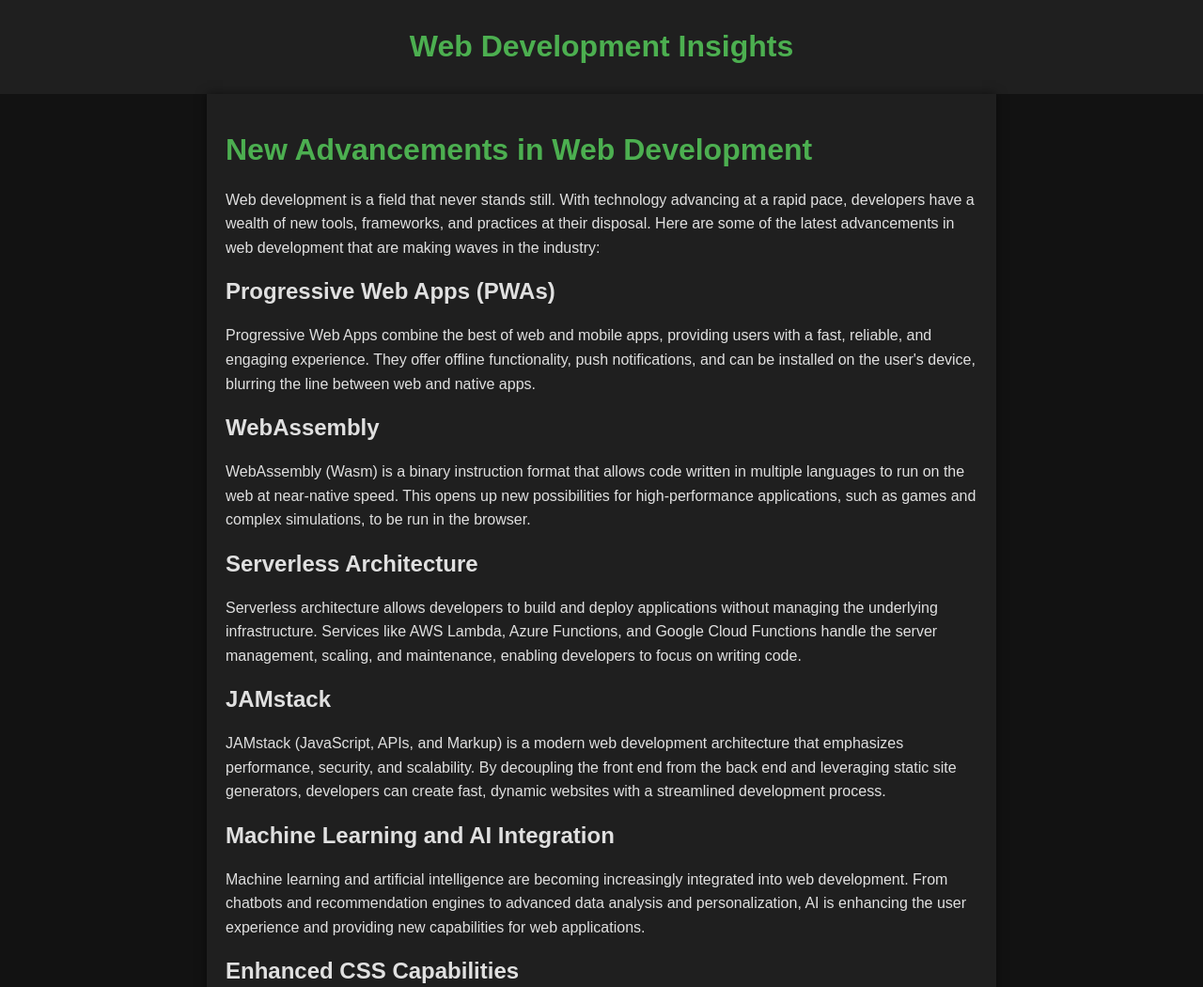
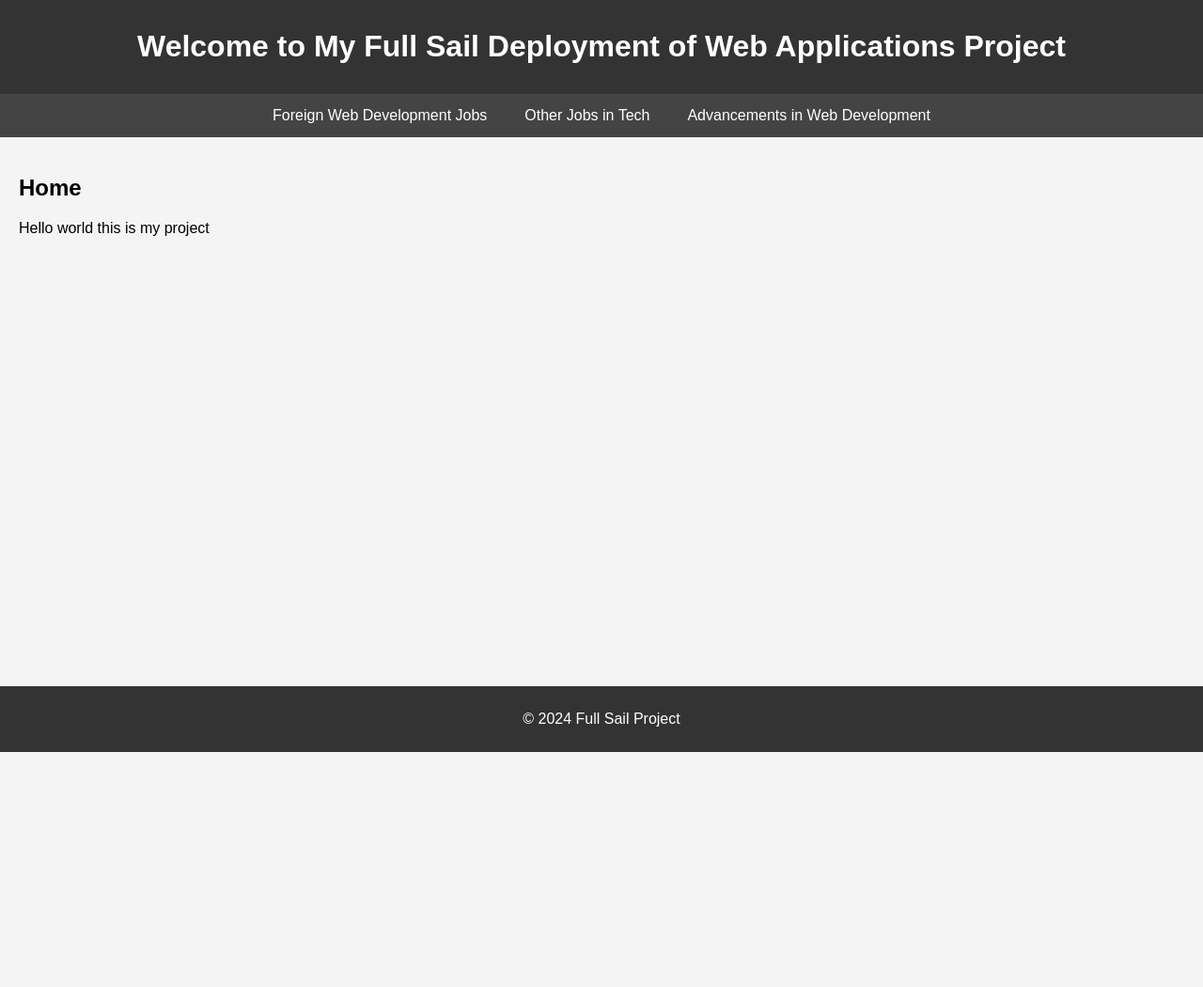
Before and after one commit to LyonKabel/pages, a plain HTML site: page advancementsInWebDevelopment.html in a window 1280 px wide. Shown: the top 1050 px of the page at 94% size. After the commit the page ends 800 px from the top, so only its background shows below. Drawn offline with Linux system fonts and the light colour scheme.

Commit message:
Update advancementsInWebDevelopment.html

```diff
--- a/advancementsInWebDevelopment.html
+++ b/advancementsInWebDevelopment.html
@@ -3,87 +3,63 @@
 <head>
     <meta charset="UTF-8">
     <meta name="viewport" content="width=device-width, initial-scale=1.0">
-    <title>New Advancements in Web Development</title>
+    <title>My Full Sail Project</title>
     <style>
         body {
             font-family: Arial, sans-serif;
             margin: 0;
             padding: 0;
-            background-color: #121212;
-            color: #e0e0e0;
-            display: flex;
-            flex-direction: column;
-            min-height: 100vh;
+            background-color: #f4f4f4;
         }
         header {
-            background-color: #1f1f1f;
-            color: #e0e0e0;
+            background-color: #333;
+            color: #fff;
             padding: 10px 0;
             text-align: center;
         }
+        nav {
+            display: flex;
+            justify-content: center;
+            background-color: #444;
+        }
+        nav a {
+            color: #fff;
+            padding: 14px 20px;
+            text-decoration: none;
+            text-align: center;
+        }
+        nav a:hover {
+            background-color: #555;
+        }
         .container {
-            flex: 1;
             padding: 20px;
-            max-width: 800px;
-            margin: 0 auto;
-            background-color: #1f1f1f;
-            box-shadow: 0 0 10px rgba(0, 0, 0, 0.5);
-        }
-        h1 {
-            color: #4CAF50;
-        }
-        p {
-            line-height: 1.6;
-        }
-        ul {
-            padding-left: 20px;
-        }
-        ul li {
-            margin-bottom: 10px;
         }
         footer {
-            background-color: #1f1f1f;
-            color: #e0e0e0;
+            background-color: #333;
+            color: #fff;
             text-align: center;
             padding: 10px 0;
+            position: fixed;
+            bottom: 0;
+            width: 100%;
         }
     </style>
 </head>
 <body>
     <header>
-        <h1>Web Development Insights</h1>
+        <h1>Welcome to My Full Sail Deployment of Web Applications Project</h1>
     </header>
-
+    <nav>
+        <a href="foreignWebDevelopment.html">Foreign Web Development Jobs</a>
+        <a href="jobsInTech.html">Other Jobs in Tech</a>
+        <a href="advancementsInWebDevelopment.html">Advancements in Web Development</a>
+    </nav>
     <div class="container">
-        <h1>New Advancements in Web Development</h1>
-        <p>Web development is a field that never stands still. With technology advancing at a rapid pace, developers have a wealth of new tools, frameworks, and practices at their disposal. Here are some of the latest advancements in web development that are making waves in the industry:</p>
-
-        <h2>Progressive Web Apps (PWAs)</h2>
-        <p>Progressive Web Apps combine the best of web and mobile apps, providing users with a fast, reliable, and engaging experience. They offer offline functionality, push notifications, and can be installed on the user's device, blurring the line between web and native apps.</p>
-
-        <h2>WebAssembly</h2>
-        <p>WebAssembly (Wasm) is a binary instruction format that allows code written in multiple languages to run on the web at near-native speed. This opens up new possibilities for high-performance applications, such as games and complex simulations, to be run in the browser.</p>
-
-        <h2>Serverless Architecture</h2>
-        <p>Serverless architecture allows developers to build and deploy applications without managing the underlying infrastructure. Services like AWS Lambda, Azure Functions, and Google Cloud Functions handle the server management, scaling, and maintenance, enabling developers to focus on writing code.</p>
-
-        <h2>JAMstack</h2>
-        <p>JAMstack (JavaScript, APIs, and Markup) is a modern web development architecture that emphasizes performance, security, and scalability. By decoupling the front end from the back end and leveraging static site generators, developers can create fast, dynamic websites with a streamlined development process.</p>
-
-        <h2>Machine Learning and AI Integration</h2>
-        <p>Machine learning and artificial intelligence are becoming increasingly integrated into web development. From chatbots and recommendation engines to advanced data analysis and personalization, AI is enhancing the user experience and providing new capabilities for web applications.</p>
-
-        <h2>Enhanced CSS Capabilities</h2>
-        <p>CSS has seen significant advancements with the introduction of features like CSS Grid, Flexbox, and custom properties (CSS variables). These new capabilities enable developers to create more responsive, flexible, and maintainable layouts with less code.</p>
-
-        <h2>JavaScript Frameworks and Libraries</h2>
-        <p>JavaScript frameworks and libraries continue to evolve, offering developers powerful tools for building modern web applications. Frameworks like React, Vue.js, and Angular provide robust solutions for creating complex, interactive user interfaces, while new libraries and tools are constantly emerging.</p>
-
-        <p>Staying up-to-date with these advancements is crucial for web developers aiming to create cutting-edge applications. Embracing new technologies and methodologies not only improves the development process but also enhances the user experience and keeps applications competitive in the ever-evolving digital landscape.</p>
+        <h2>Home</h2>
+        <p>Hello world this is my project</p>
     </div>
-
     <footer>
-        <p>&copy; 2024 Web Development Insights</p>
+        <p>&copy; 2024 Full Sail Project</p>
     </footer>
 </body>
 </html>
```
